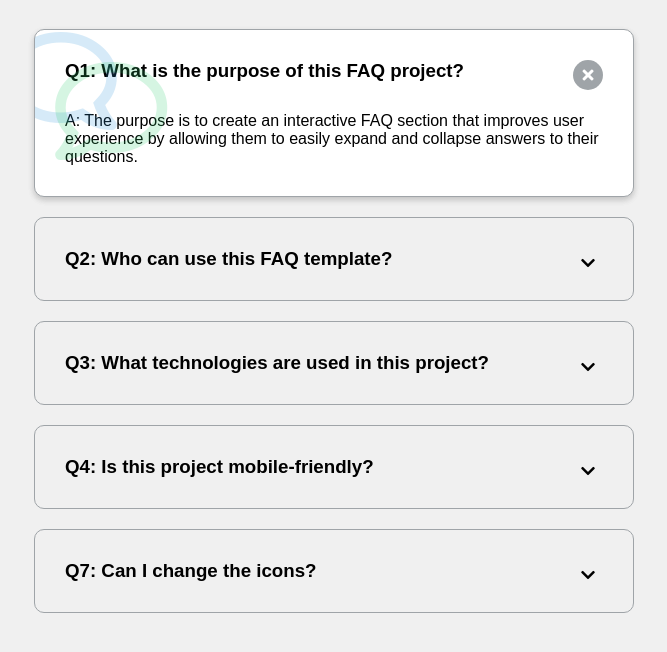
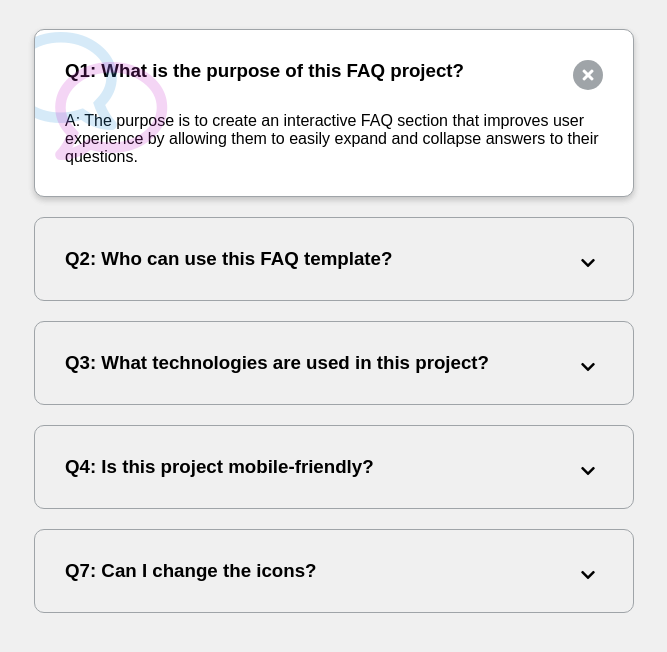
Before and after one commit to Durgeshbagul29/JavaScript-Project-20Days, a plain HTML site: page Day3-faq-ques-collapse/index.html in a window 1280 px wide. Shown: the part 88-740 px from the top of the page, without its empty margins (306-973 px from the left). Drawn offline with Linux system fonts and the light colour scheme; a web font is replaced by a local one.

Commit message:
Day 2 project completed

```diff
--- a/Day3-faq-ques-collapse/style.css
+++ b/Day3-faq-ques-collapse/style.css
@@ -39,7 +39,7 @@ h1 {
 .faq.active::after {
   content: '\f075';
   font-family: 'Font Awesome 5 Free';
-  color: #2ecc71;
+  color: #c92ecc;
   font-size: 7rem;
   position: absolute;
   opacity: 0.2;
```
